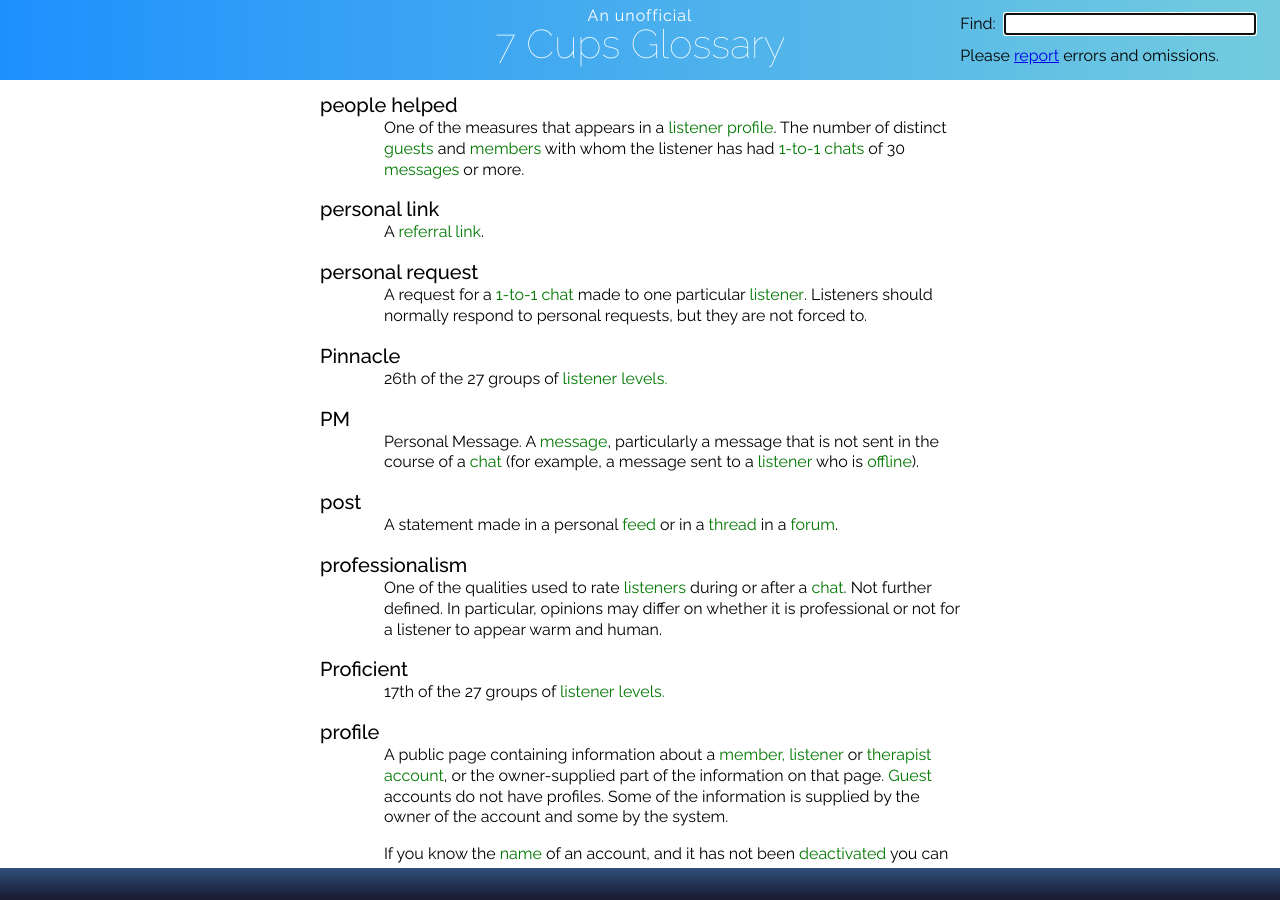
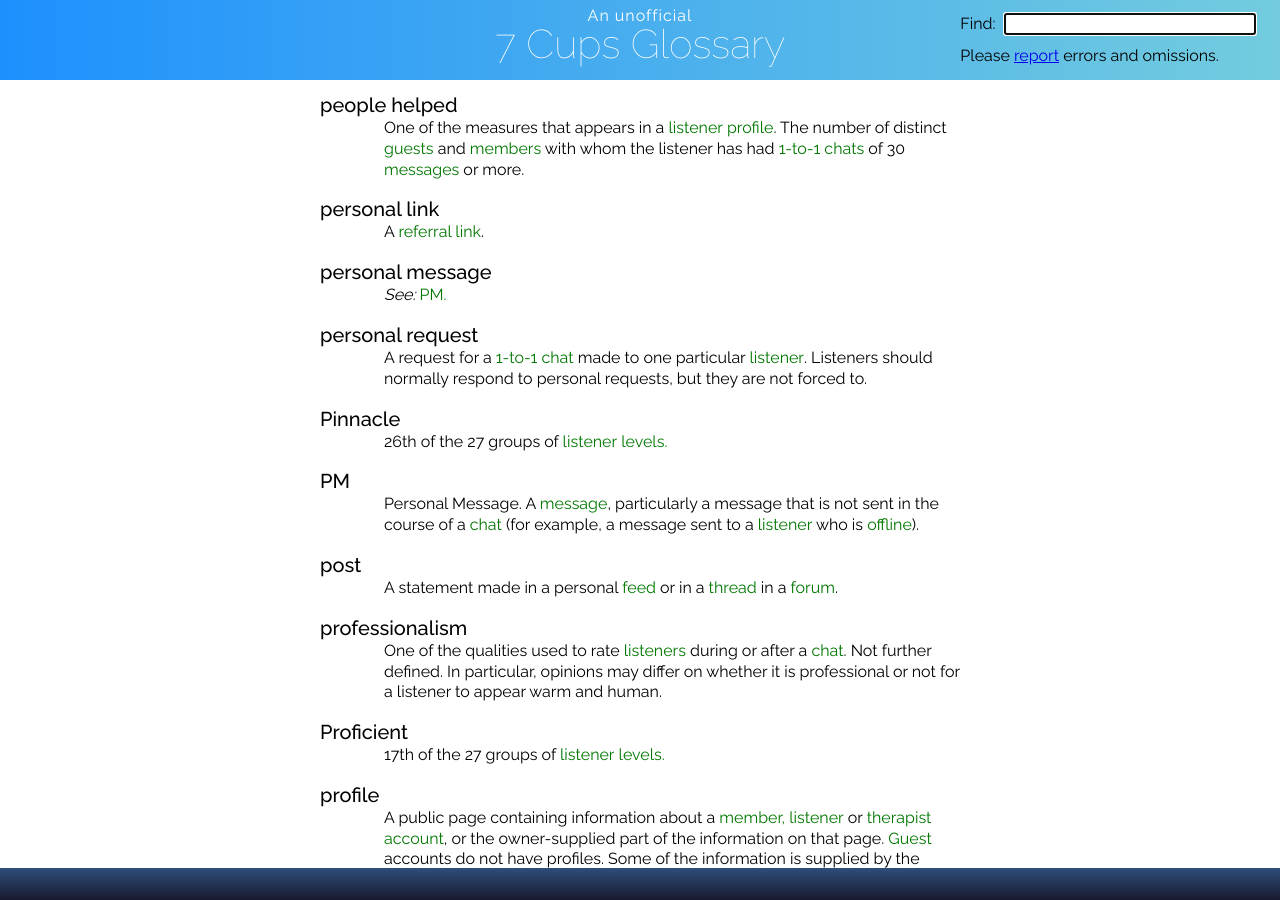
Before and after one commit to RarelyCharlie/rarelycharlie.github.io, a Jekyll site: the page built from glossary.md, in a window 1280 px wide and 900 px high, scrolled down 13499 px. Built offline with Jekyll 4.4.1, drawn with Linux system fonts in a browser that asks for light colours.

Commit message:
update PM

```diff
--- a/glossary.md
+++ b/glossary.md
@@ -498,6 +498,9 @@ One of the measures that appears in a ~~listener~~ ~~profile~~. The number of di
 # personal link
 A ~~referral link~~.
 
+# personal message
+_See:_ ~~PM./pm~~
+
 # personal request
 A request for a ~~1-to-1 chat~~ made to one particular ~~listener~~. Listeners should normally respond to personal requests, but they are not forced to.
 
```
